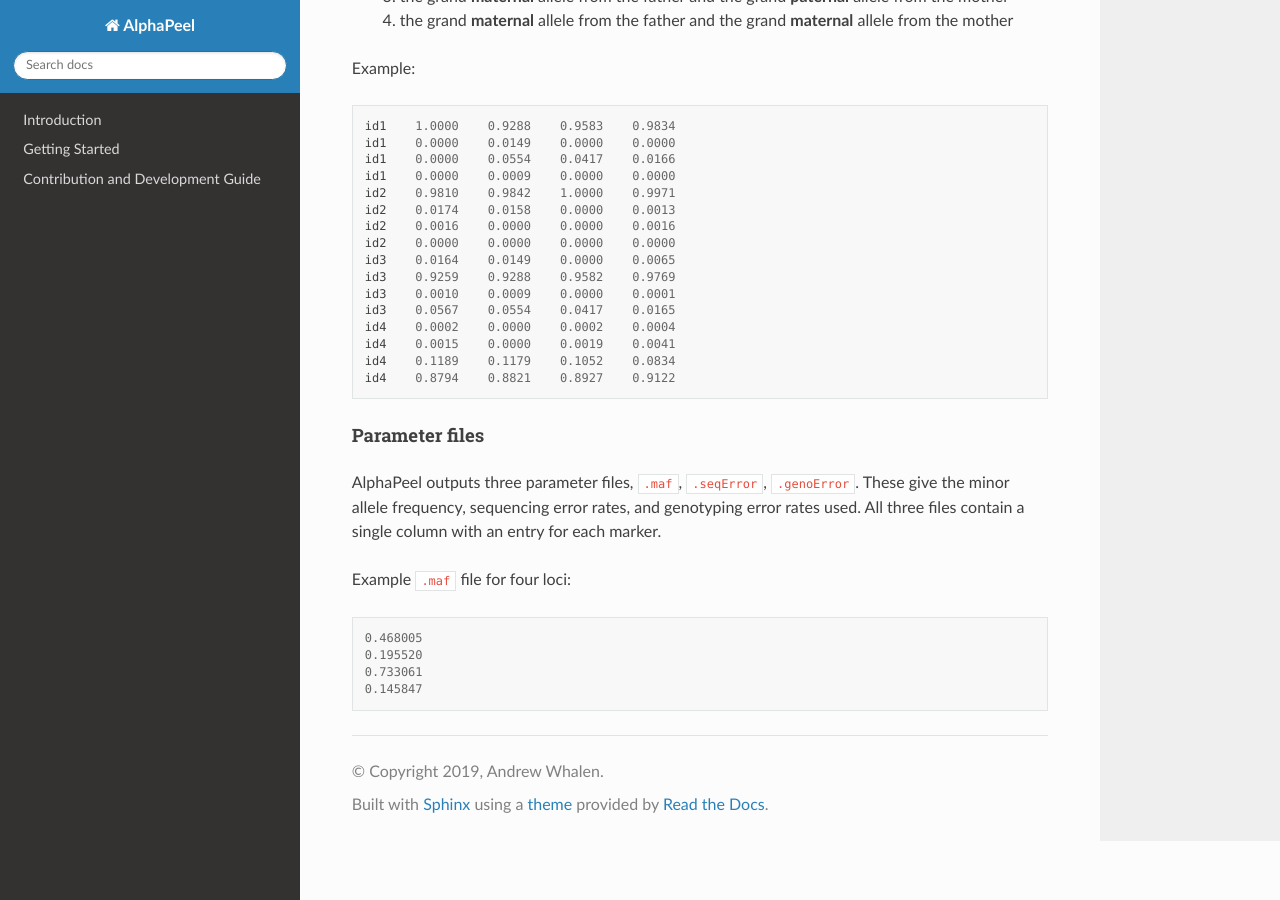
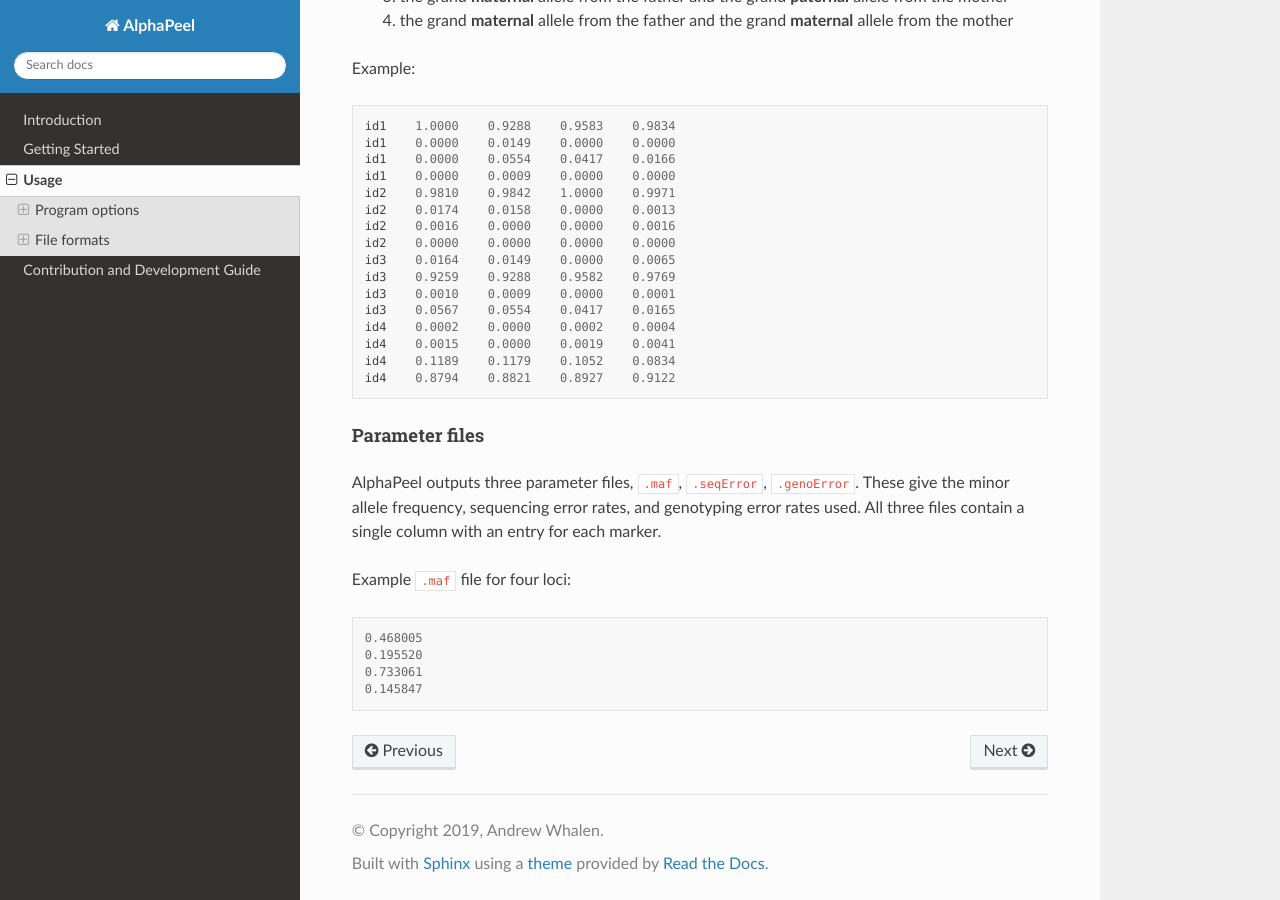
Before and after one commit to AlphaGenes/AlphaPeel, a Sphinx documentation site: the page built from docs/source/usage.rst, in a window 1280 px wide and 900 px high, scrolled down 6673 px. Built offline with Sphinx 7.4.7 and the Read the Docs theme 2.0.0, drawn with Linux system fonts in a browser that asks for light colours; pages that are not in the unit, such as notebooks, are missing from menus.

Commit message:
Rename usage

```diff
--- a/docs/source/index.rst
+++ b/docs/source/index.rst
@@ -12,8 +12,8 @@ AlphaPeel
 
    introduction
    get_started
+   usage
    contribute
-   usage
 
 .. highlight:: none
 
```
Also changed, not shown: docs/source/usage.rst (renamed from docs/source/Usage.rst).
